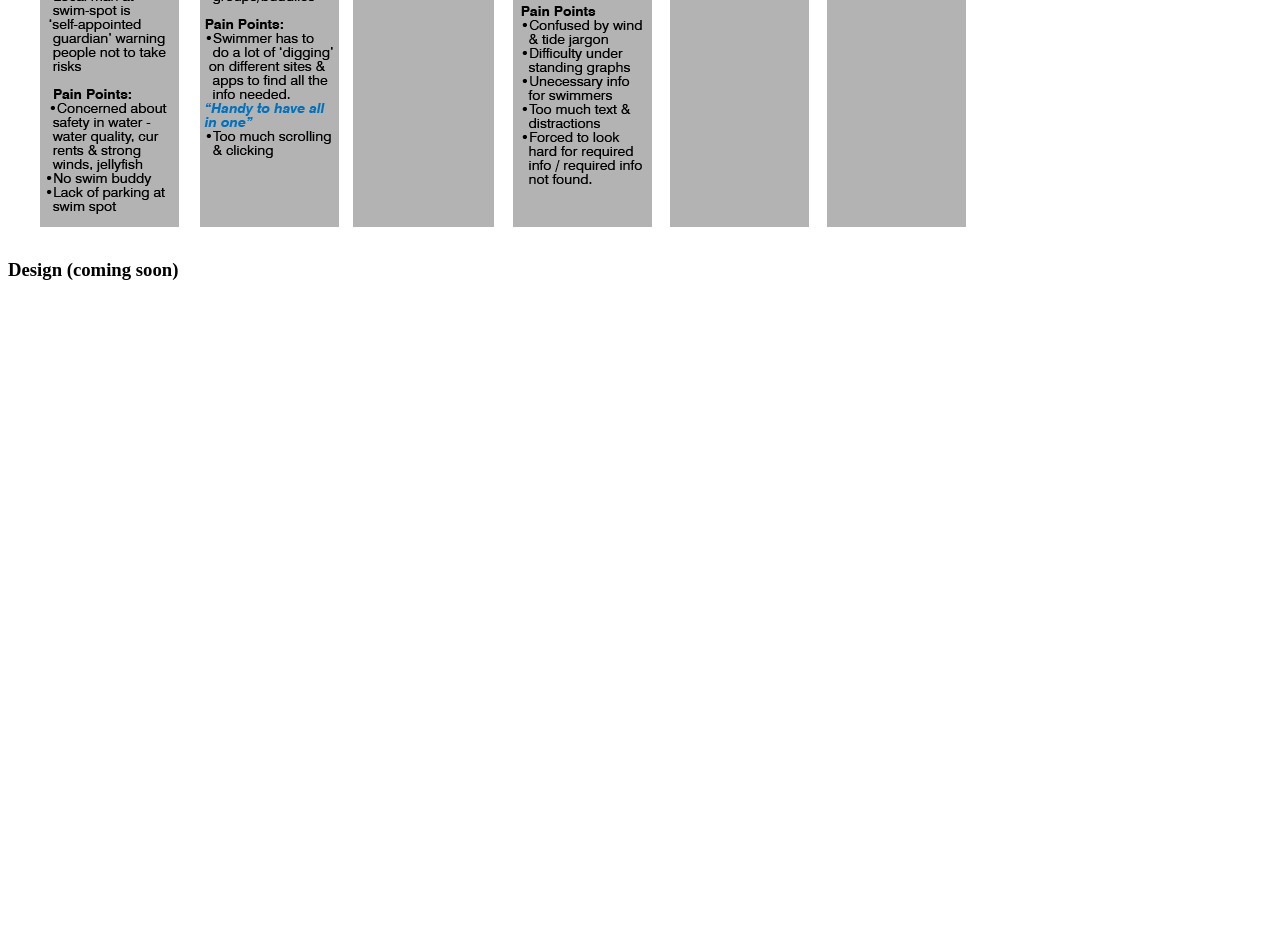
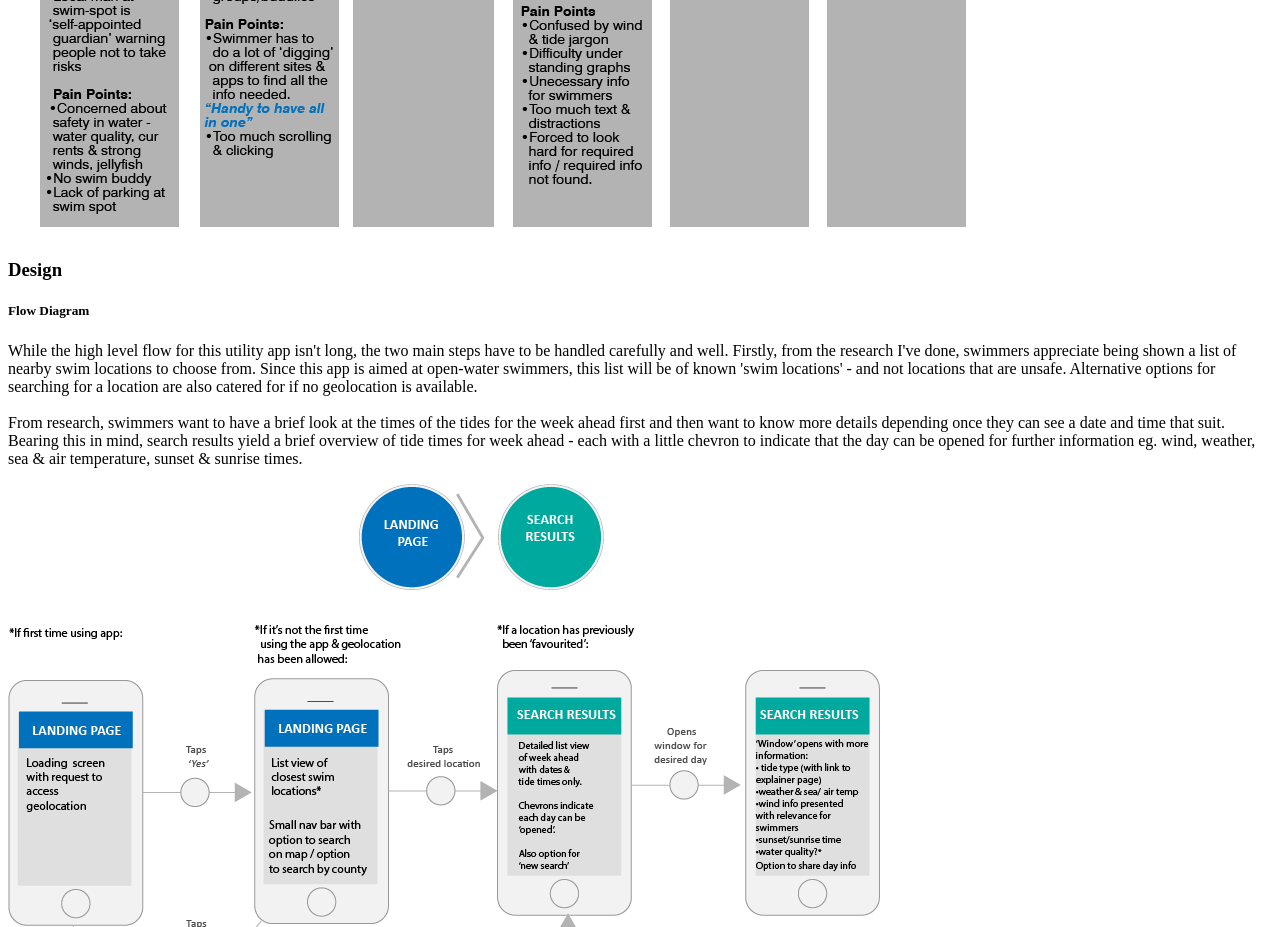
Before and after one commit to UXDoireann/Portfolio, a website: page src/client/views/swim.html in a window 1280 px wide. Shown: the part 9593-10520 px from the top of the page. Before the commit the page ends 9893 px from the top, so only its background shows below. Drawn offline with Linux system fonts and the light colour scheme.

Commit message:
Add:Content for flow diagram

```diff
--- a/src/client/index.js
+++ b/src/client/index.js
@@ -143,6 +143,7 @@ import './media/Swim_App_affinity_diagram_6.png'
 import './media/Swim_App_affinity_diagram_7.png'
 
 import './media/Swim_App_journey_map.png'
+import './media/Swim_Flow_Diagram.png'
 
 import './media/Swim_App_Comp_Bench.pdf'
 
--- a/src/client/views/swim.html
+++ b/src/client/views/swim.html
@@ -221,7 +221,27 @@
 
       <img class="map" src="../media/Swim_App_journey_map.png">
 
-      <h3 class ="tide_checking">Design (coming soon)</h3>
+      <h3 class ="tide_checking">Design</h3>
+
+      <section class="full_text">
+         <h5 class="swim_sub_headings">Flow Diagram</h5>
+         <p>
+            While the high level flow for this utility app isn't long, the two main steps have to be handled carefully and well.
+            Firstly, from the research I've done, swimmers appreciate being shown a list of nearby swim locations to choose from.
+            Since this app is aimed at open-water swimmers, this list will be of known 'swim locations' - and not locations that
+            are unsafe. Alternative options for searching for a location are also catered for if no geolocation is available.
+            <br><br>
+            From research, swimmers want to have a brief look at the times of the tides for the week ahead first and then want
+            to know more details depending once they can see a date and time that suit. Bearing this in mind, search results yield
+            a brief overview of tide times for week ahead - each with a little chevron to indicate that the day can be opened for
+            further information eg. wind, weather, sea & air temperature, sunset & sunrise times.
+         </section>
+
+         <img class="map" src="../media/Swim_Flow_Diagram.png">
+
+         <section class="full_text">
+         <h5 class ="swim_sub_headings">Interaction Design (coming soon...)</h5>
+      </section>
 
 
 
```
Also changed, not shown: src/client/media/Swim_Flow_Diagram.png (added).
